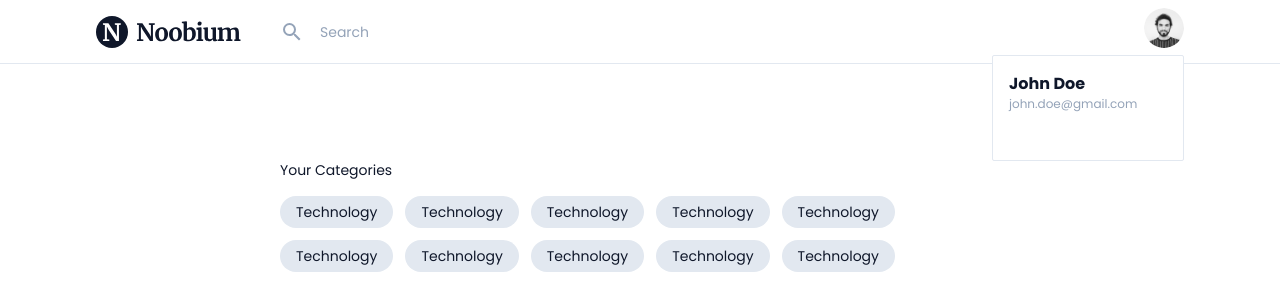
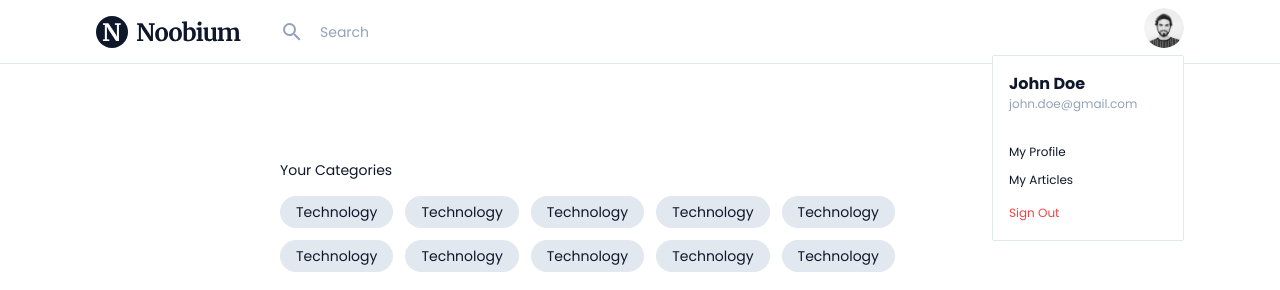
Before and after one commit to Syarif-Ys/noobium, a Next.js app: page / in a window 1280 px wide. Shown: the top 290 px of the page. Built offline with nearby package versions, Linux system fonts and the light colour scheme.

Commit message:
finish slicing homepage

```diff
--- a/components/AccountDropdown.tsx
+++ b/components/AccountDropdown.tsx
@@ -1,3 +1,5 @@
+import Link from "next/link";
+
 type Props = {};
 
 const AccountDropdown: React.FC<Props> = ({}) => {
@@ -5,16 +7,34 @@ const AccountDropdown: React.FC<Props> = ({}) => {
     name: "John Doe",
     email: "john.doe@gmail.com",
   };
-  return <div className="w-48 rounded-sm border border-slate-200 absolute bg-white right-0 top-full">
-    <div className="p-4">
+  return (
+    <div className="w-48 rounded-sm border border-slate-200 absolute bg-white right-0 top-full">
+      <div className="p-4">
         <p className="font-sans text-slate-900 font-bold">{user.name}</p>
         <p className="font-sans text-slate-400 text-xs">{user.email}</p>
+      </div>
+
+      <div className="p-4">
+        <ul>
+          <li className="mb-3">
+            <Link href="#">
+              <p className="font-sans text-slate-900 text-xs">My Profile</p>
+            </Link>
+          </li>
+          <li className="mb-3">
+            <Link href="#">
+              <p className="font-sans text-slate-900 text-xs">My Articles</p>
+            </Link>
+          </li>
+          <li>
+            <button className="h-4 font-sans text-red-500 text-xs" type="button">
+              Sign Out
+            </button>
+          </li>
+        </ul>
+      </div>
     </div>
-
-    <div className="p-4">
-
-    </div>
-  </div>;
+  );
 };
 
 export default AccountDropdown;
```
